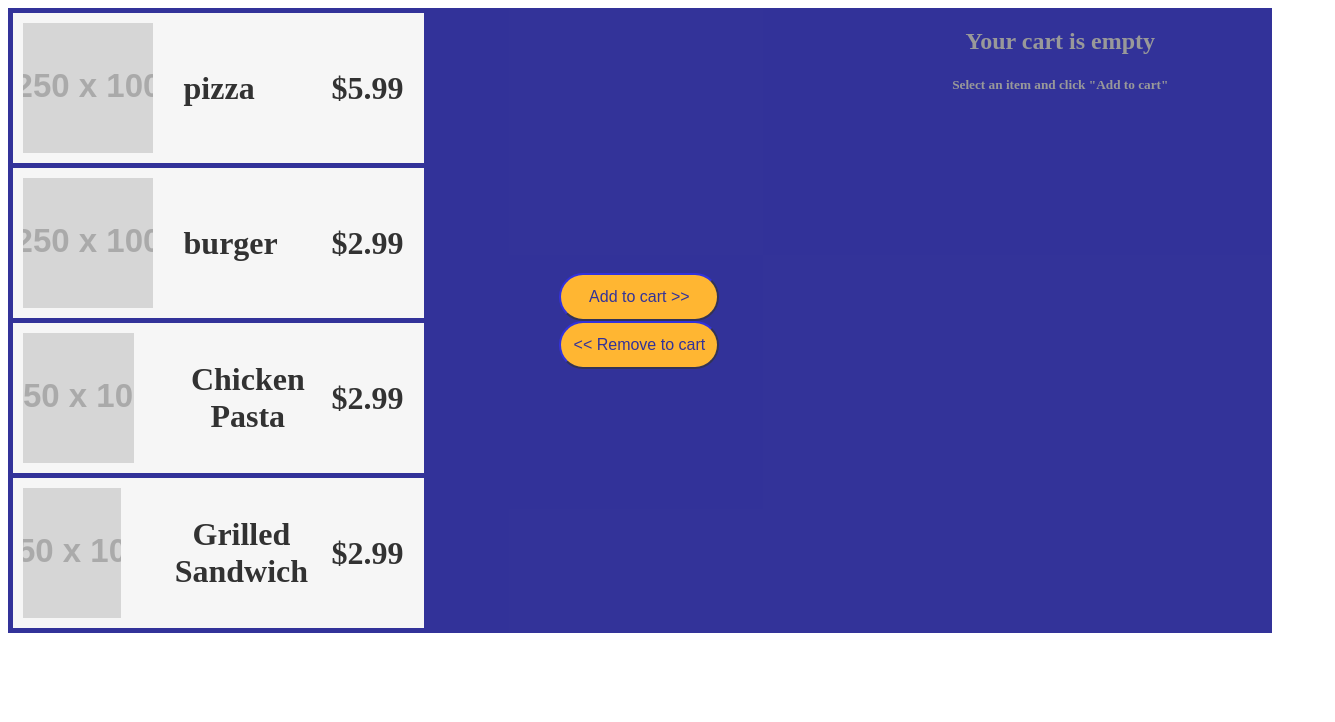
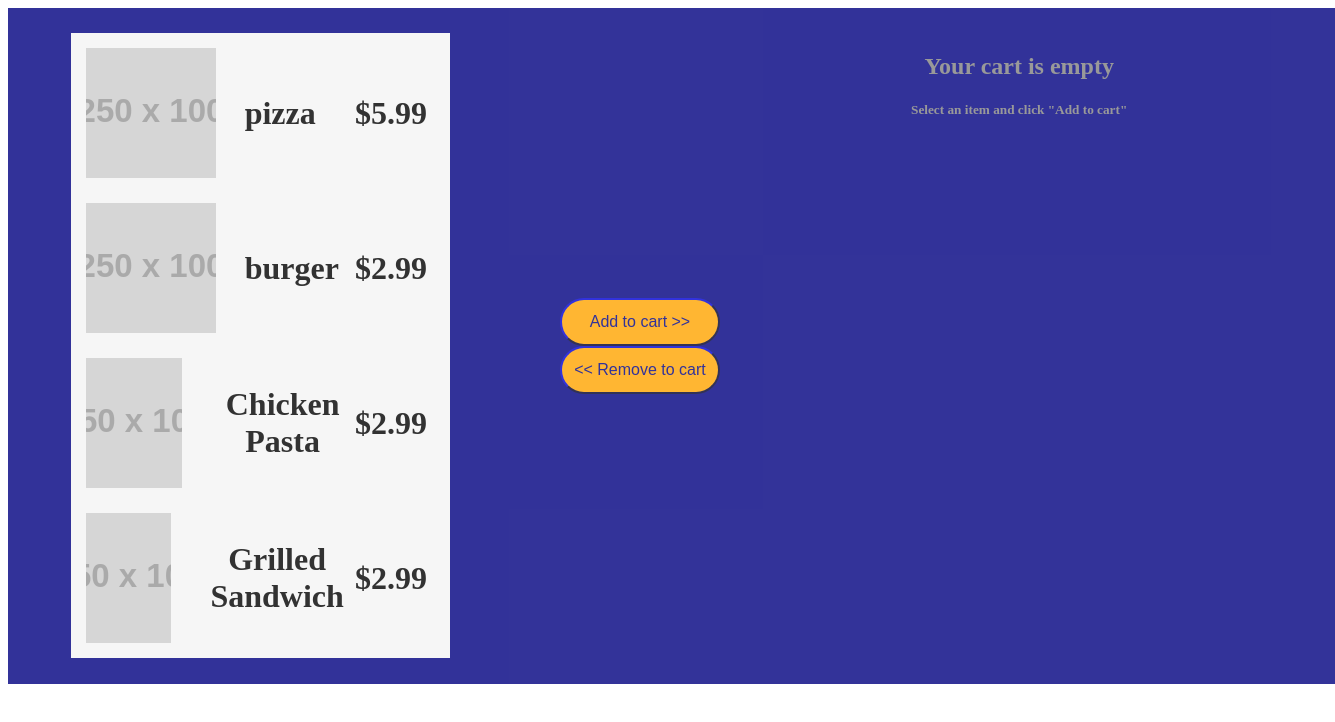
Before and after one commit to fir0j/shopping-cart_assessment, a React app: page / in a window 1280 px wide. Shown: the whole page, 1335 px wide, since content can reach past the window. Built offline with nearby package versions, Linux system fonts and the light colour scheme; placeholder pictures from the web are drawn by us.

Commit message:
adapting given layout

```diff
--- a/src/components/Cart.component.js
+++ b/src/components/Cart.component.js
@@ -6,8 +6,7 @@ export class Cart extends Component {
 		super(props);
 		this.state = {
 			cartItemSelected: '',
-			isSelected: '',
-			from: 'cart'
+			isSelected: ''
 		};
 	}
 
@@ -20,8 +19,8 @@ export class Cart extends Component {
 	};
 
 	render() {
-		const { cartItems, cartTotal } = this.props;
-		const { cartItemSelected, isSelected, from } = this.state;
+		const { cartItems } = this.props;
+		const { cartItemSelected, isSelected } = this.state;
 
 		const TotalPrice = ({ total }) => {
 			return (
@@ -41,7 +40,6 @@ export class Cart extends Component {
 									handleClickToSelect={this.handleClickToSelect}
 									menuItemSelected={cartItemSelected}
 									isSelected={isSelected}
-									from={from}
 								/>
 							</div>
 						</div>
--- a/src/components/Item.component.js
+++ b/src/components/Item.component.js
@@ -2,7 +2,7 @@ import React, { Component } from 'react';
 
 export default class Item extends Component {
 	render() {
-		const { foodItem, handleClickToSelect, menuItemSelected, isSelected, from } = this.props;
+		const { foodItem, handleClickToSelect, menuItemSelected, isSelected } = this.props;
 
 		const selected = isSelected && foodItem.id === menuItemSelected.id ? 'card isSelected' : 'card';
 
@@ -23,14 +23,6 @@ export default class Item extends Component {
 			);
 		};
 
-		const TotalPrice = () => {
-			return (
-				<div>
-					<h1>{foodItem.price}</h1>
-				</div>
-			);
-		};
-
 		return (
 			<div>
 				<Item />
--- a/src/components/Menu.component.js
+++ b/src/components/Menu.component.js
@@ -10,9 +10,7 @@ export default class Menu extends Component {
 			menuItemSelected: '',
 			cartItemSelected: '',
 			isSelected: false,
-			cartItems: [],
-			from: 'menu',
-			cartTotal: ''
+			cartItems: []
 		};
 	}
 
@@ -59,7 +57,7 @@ export default class Menu extends Component {
 
 	render() {
 		const { MenuItems } = this.props;
-		const { menuItemSelected, cartItems, isSelected, cartTotal, menu } = this.state;
+		const { menuItemSelected, cartItems, isSelected, cartTotal } = this.state;
 
 		const cartEmpty = () => {
 			return (
@@ -72,7 +70,7 @@ export default class Menu extends Component {
 
 		return MenuItems.length > 0 ? (
 			<div className="homepage">
-				<div>
+				<div className="cart">
 					{MenuItems.map((MenuItem) => {
 						return (
 							<Item
@@ -81,7 +79,6 @@ export default class Menu extends Component {
 								handleClickToSelect={this.handleClickToSelect}
 								menuItemSelected={menuItemSelected}
 								isSelected={isSelected}
-								from={menu}
 							/>
 						);
 					})}
--- a/src/style.css
+++ b/src/style.css
@@ -62,6 +62,7 @@
 	display: flex;
 	justify-content: center;
 	align-items: center;
+	width: 5%;
 }
 
 button {
@@ -90,15 +91,19 @@ button:active {
 }
 
 .homepage {
+	position: relative;
 	background-color: navy;
 	opacity: 0.8;
 	display: flex;
 	flex-wrap: wrap;
 	width: 100%;
+	padding-left: 5%;
+	padding-top: 2%;
+	padding-bottom: 2%;
 }
 
 .homepage > * {
-	flex-basis: 33.3%;
+	flex-basis: 30%;
 	flex-grow: 0;
 }
 
```
